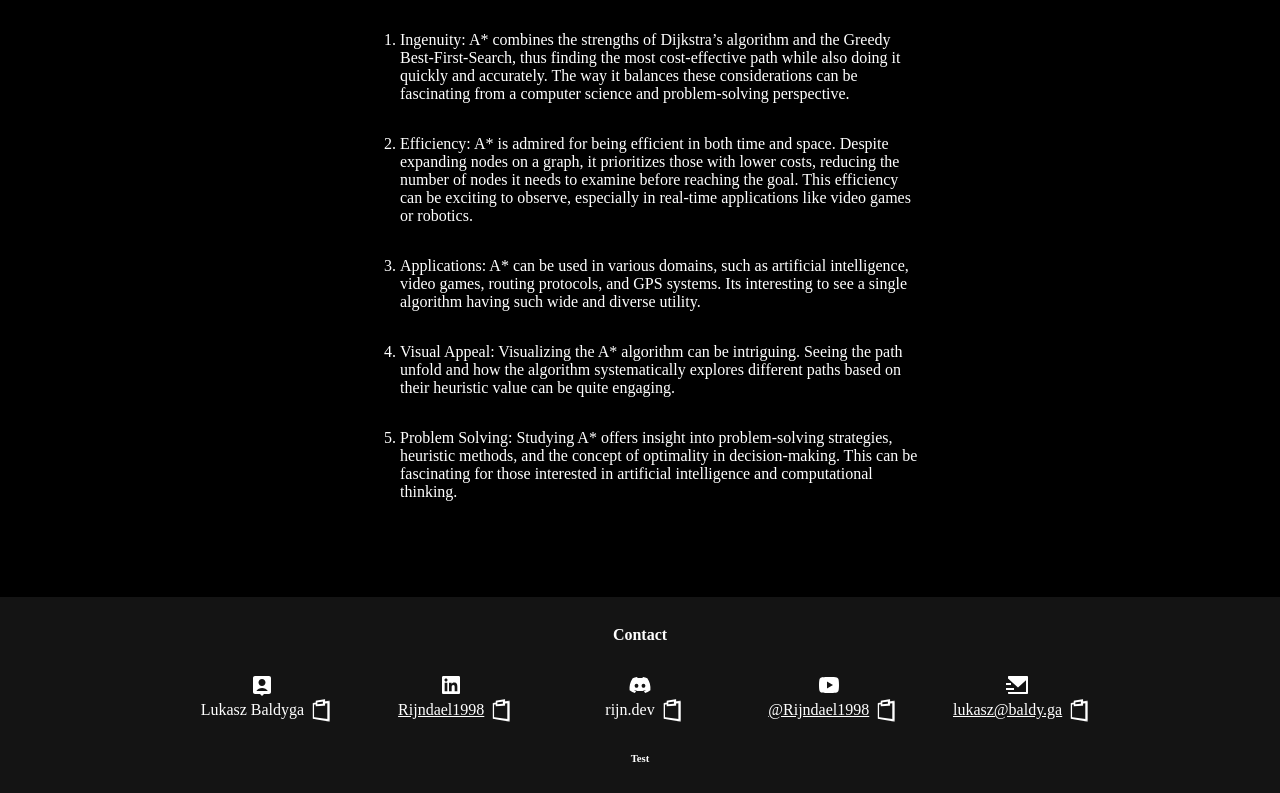
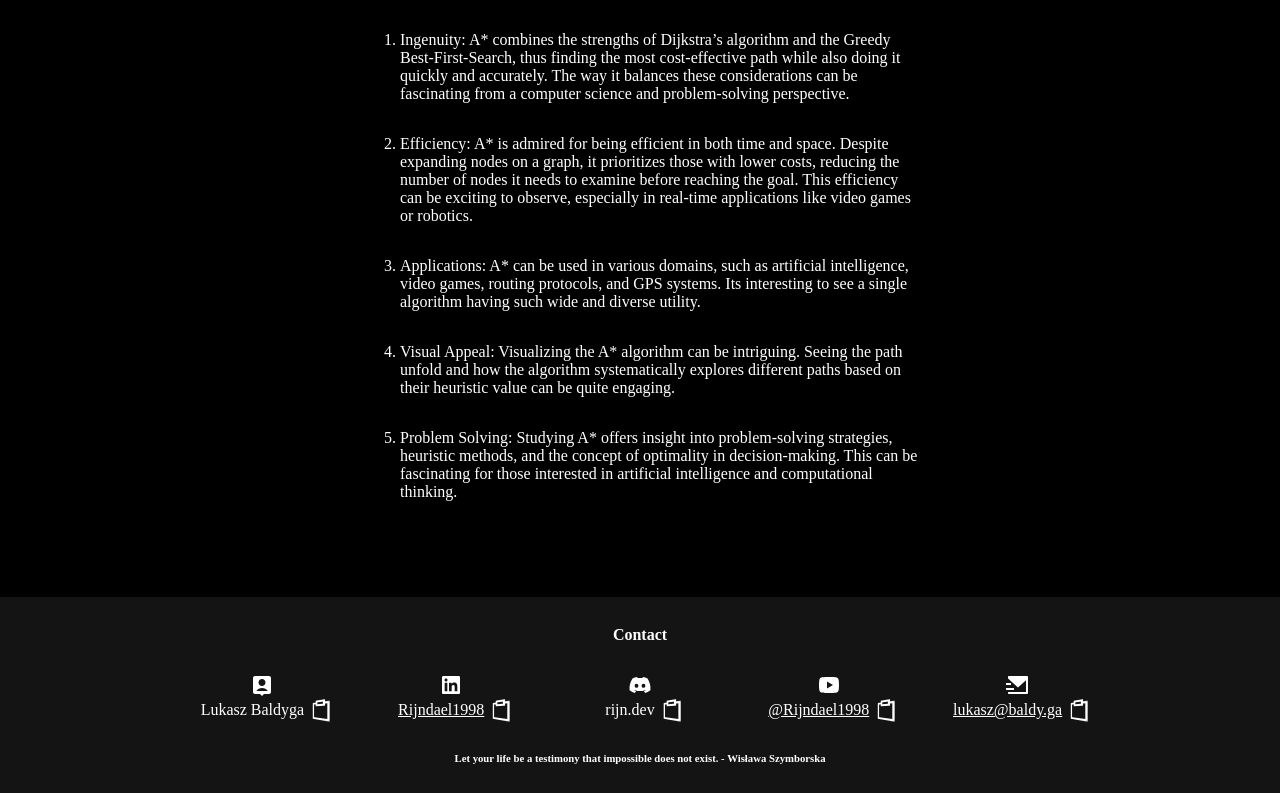
Before and after one commit to Rijndael1998/Website-Neo, a Next.js app: page /portfolio/a-star in a window 1280 px wide. Shown: the part 1478-2271 px from the top of the page. Built offline with nearby package versions, Linux system fonts and the light colour scheme; a web font is replaced by a local one.

Commit message:
Add ChooseRandomElement function, update Quotes component
- Added ChooseRandomElement function to select random element from array
- Updated Quotes component to display a random quote and author

```diff
--- a/src/components/app/footer/quotes.tsx
+++ b/src/components/app/footer/quotes.tsx
@@ -1,7 +1,13 @@
 "use server";
 
+import { ChooseRandomElement } from "@/components/util";
+import { quotes } from "@/content/footer/Quotes";
+
 export default async function Quotes() {
+    const quote = ChooseRandomElement(quotes);
+    const author = quote.author ?? "Unknown";
+
     return <h6>
-        Test
+        {quote.eng} - {author}
     </h6>
 }
--- a/src/components/util.ts
+++ b/src/components/util.ts
@@ -7,3 +7,7 @@ export const Duplicate2DArray = <T>(array: Array<Array<T>>) => {
 export const CopyToClipboard = async (text: string) => {
     await navigator.clipboard.writeText(text);
 }
+
+export const ChooseRandomElement = <T>(array: Array<T>) => {
+    return array[Math.floor(Math.random() * array.length)];
+}
```
